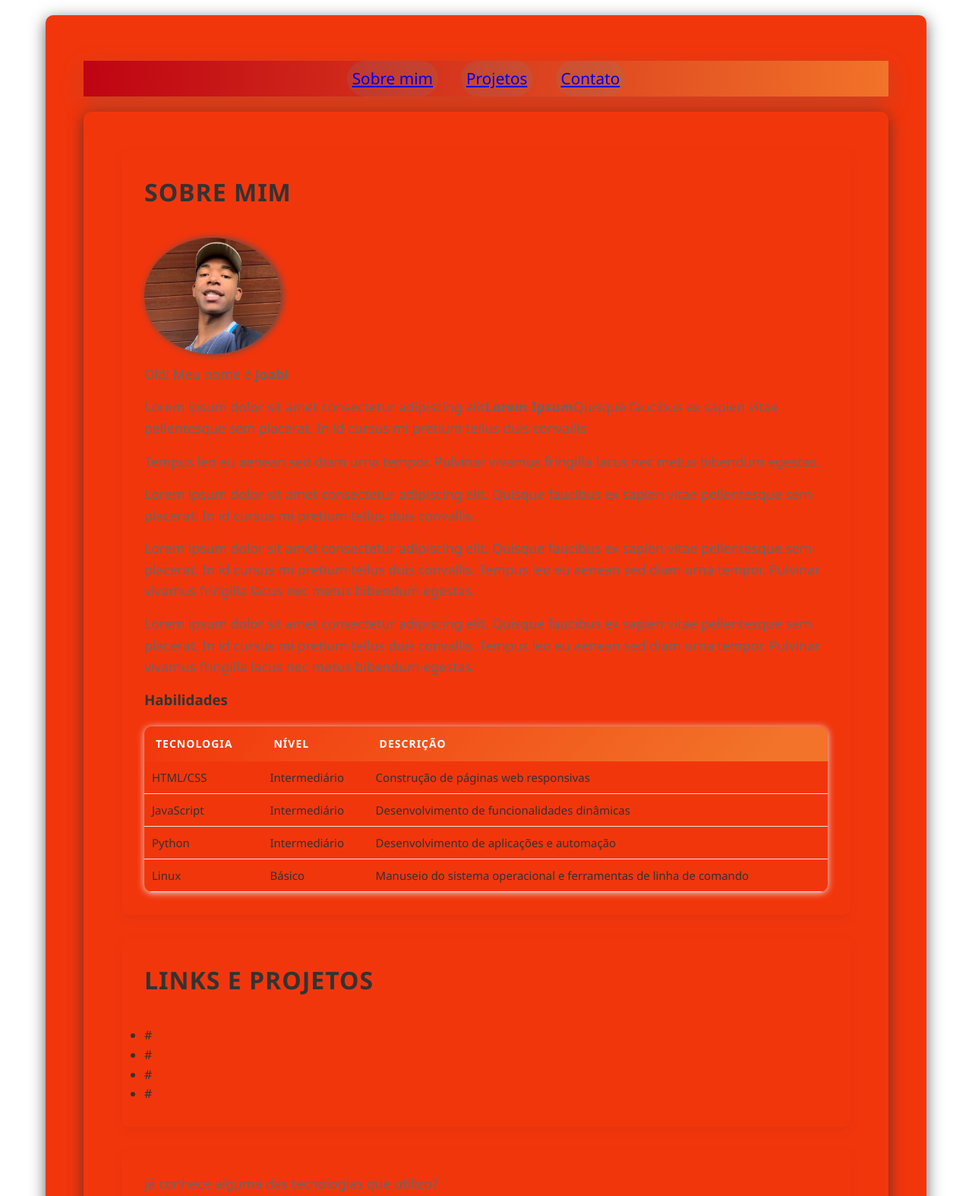
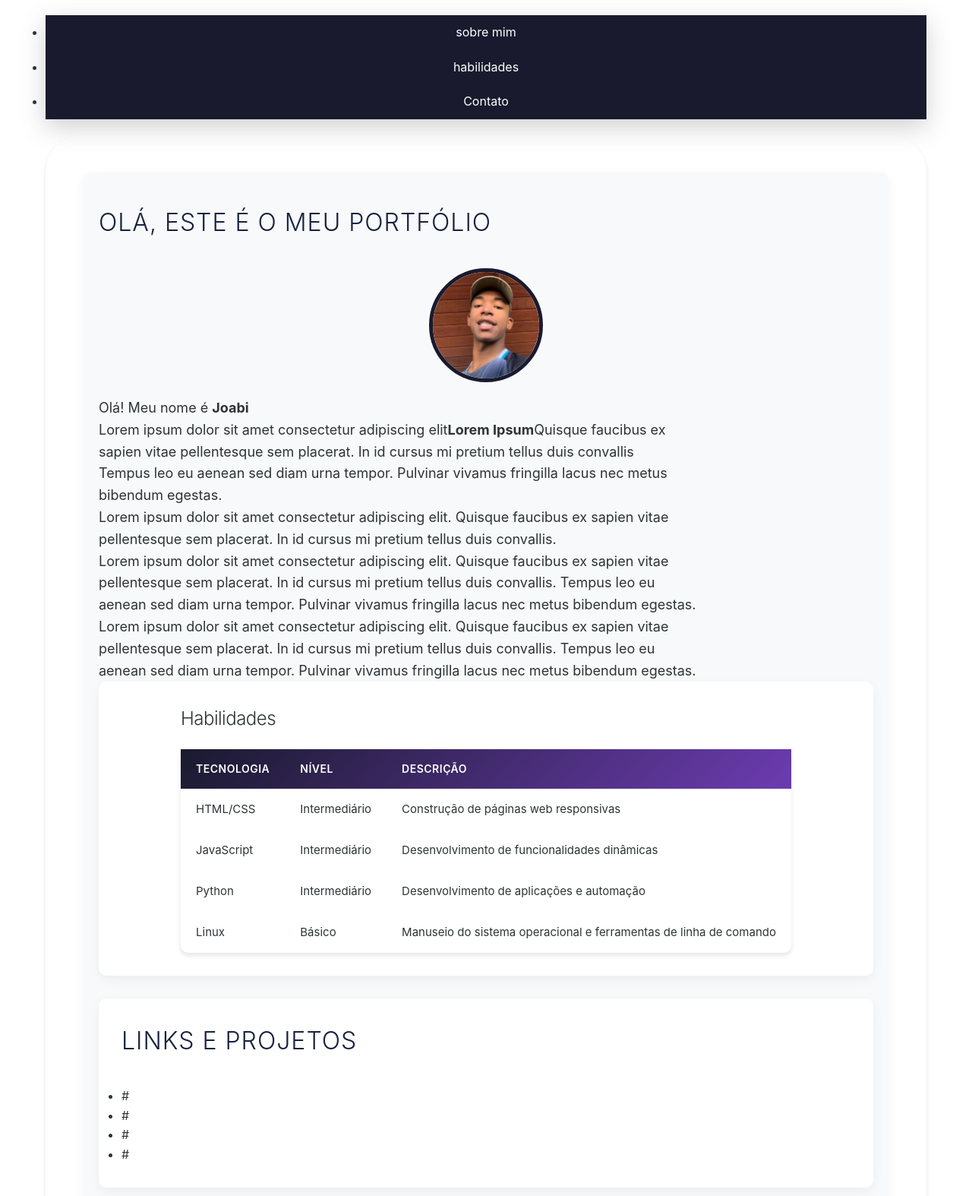
Before and after one commit to srsono/portifolio-dev, a plain HTML site: page index.html in a window 1280 px wide. Shown: the top 1574 px of the page at 76% size. Drawn offline with Linux system fonts and the light colour scheme.

Commit message:
ajustando esqueleto do projeto
esjuatando label

```diff
--- a/index.html
+++ b/index.html
@@ -6,25 +6,24 @@
     <meta name="viewport" content="width=device-width, initial-scale=1.0">
     <link rel="shortcut icon" href="favicon_io/favicon.ico" type="image/x-icon">
     <link rel="stylesheet" href="style.css">
-    <title>projeto001 SCthec</title>
+    <title>projeto portfólio</title>
 </head>
-
-<main>
 
 <body>
     <header>
-            <nav> <!--menu de navegacao-->
+        <nav class="glass-nav" id="glassnv"> <!--menu de navegacao-->
             <ul> <!--lista nao ordenada de links navegcao-->
-                    <li><a href="#sobre-mim">Sobre mim</a></li>
-                    <li><a href="#links">Projetos</a></li>
-                    <li><a href="#contatos">Contato</a></li>
+                <li><a href="#sobre-mim">sobre mim</a></li>
+                <li><a href="#habilidades">habilidades</a></li>
+                <li><a href="#contato">Contato</a></li>
             </ul>
         </nav>
     </header>
     <main>
-            <section>
-                <h2 id="sobre-mim">Sobre mim</h2>
-                <img src="imagens/perfilfoto.png" alt="Uma exposição de arte com quadros" />
+        <section class="container-principal" id="container-principal"> <!-- seção principal -->
+            <h2 id="sobre-mim">Olá, este é o meu portfólio</h2>
+            <img id="perfil-foto" src="imagens/perfilfoto.png" alt="Uma exposição de arte com quadros" />
+            <div class="container-ptincipal-overlay">
                 <article>
                     <p>Olá! Meu nome é <strong>Joabi</strong></p>
 
@@ -46,37 +45,41 @@
                         pellentesque sem placerat. In id cursus mi pretium tellus duis convallis. Tempus leo eu aenean
                         sed diam urna tempor. Pulvinar vivamus fringilla lacus nec metus bibendum egestas.</p>
                 </article>
+            </div>
 
+            <section class="habilidades" id="habilidades"> <!-- seção de habilidades -->
                 <aside>
-                    <h3 id="habilidades">Habilidades</h3>
+                    <h3>Habilidades</h3>
                     <table class="tabela-habilidades">
                         <thead>
                             <tr>
-                                <th>Tecnologia</th>
-                                <th>Nível</th>
-                                <th>Descrição</th>
+                                <th data-label="Tecnologia">Tecnologia</th>
+                                <th data-label="Nível">Nível</th>
+                                <th data-label="Descrição">Descrição</th>
                             </tr>
                         </thead>
                         <tbody>
                             <tr>
-                                <td>HTML/CSS</td>
-                                <td>Intermediário</td>
-                                <td>Construção de páginas web responsivas</td>
+                                <td data-label="Tecnologia">HTML/CSS</td>
+                                <td data-label="Nível">Intermediário</td>
+                                <td data-label="Descrição">Construção de páginas web responsivas</td>
                             </tr>
                             <tr>
-                                <td>JavaScript</td>
-                                <td>Intermediário</td>
-                                <td>Desenvolvimento de funcionalidades dinâmicas</td>
+                                <td data-label="Tecnologia">JavaScript</td>
+                                <td data-label="Nível">Intermediário</td>
+                                <td data-label="Descrição">Desenvolvimento de funcionalidades dinâmicas</td>
                             </tr>
                             <tr>
-                                <td>Python</td>
-                                <td>Intermediário</td>
-                                <td>Desenvolvimento de aplicações e automação</td>
+                                <td data-label="Tecnologia">Python</td>
+                                <td data-label="Nível">Intermediário</td>
+                                <td data-label="Descrição">Desenvolvimento de aplicações e automação</td>
                             </tr>
                             <tr>
-                                <td>Linux</td>
-                                <td>Básico</td>
-                                <td>Manuseio do sistema operacional e ferramentas de linha de comando</td>
+                                <td data-label="Tecnologia">Linux</td>
+                                <td data-label="Nível">Básico</td>
+                                <td data-label="Descrição">Manuseio do sistema operacional e ferramentas de linha de
+                                    comando
+                                </td>
                             </tr>
                         </tbody>
                     </table>
@@ -101,11 +104,26 @@
                 <p> já conhece alguma das tecnologias que utilizo?</p>
                 <p><a href="quiz.html">Faça o quiz de conhecimento</a></p>
             </section>
-            <footer> <!-- rodapé com contatos e sugestão de ideias -->
+
+        </section>
 
         <section>
 
-                    <h3 id="contatos">contatos</h3>
+            <h2 id="links">Projetos</h2>
+            <ul>
+                <li><a href="#">Projeto 1</a></li>
+                <li><a href="#">Projeto 2</a></li>
+                <li><a href="#">Projeto 3</a></li>
+            </ul>
+
+        </section>
+
+    </main>
+
+    <footer> <!-- rodapé com contatos e sugestão de ideias -->
+        <section class="container-footer" id="container">
+
+            <h3 id="contato">contato</h3>
 
             <p>tem um projeto em mente, você pode me enviar um email ou ligar para meu número profissional.</p>
 
@@ -117,25 +135,24 @@
             <p>tem alguma sugestão? deixe seu feedback. Ajudeme a melhorar sua experiência!</p>
 
             <form action="" method="post">
-                        <label for="mensagem">Mensagem:</label>
+                <label for="mensagem">📱Mensagem:</label>
                 <textarea id="mensagem" name="mensagem" cols="30" rows="8" required></textarea>
 
                 <label for="nome">Nome:</label>
                 <input type="text" id="nome" name="nome" required>
 
-                        <label for="email">Email:</label>
+                <label for="email">📧Email:</label>
                 <input type="email" id="email" name="email" required>
 
-                        <button type="submit">Enviar</button>
+                <button type="submit" id="enviar">Enviar</button>
                 <p>&copy; todos os direitos reservados</p>
             </form>
 
         </section>
-        </main>
+
 
     </footer>
+
 </body>
-</main>
-
 
 </html>
--- a/style.css
+++ b/style.css
@@ -1,41 +1,37 @@
 
 
-*{
+* {
     margin: 0;
     padding: 0;
     box-sizing: border-box;
 }
 
 :root{
-    /* === CORES PRINCIPAIS === */
-    --cor-primaria:#BF0413 ;
-    --cor-primaria-escura: #A60303;
-    --cor-primaria-clara: #F27329;
-    --cor-primaria-clara-2: #F24F13;
-    --cor-primaria-clara-3: #F2360C;
+       /* CORES PRINCIPAIS */
+    --cor-primaria: #1a1a2e;         /* Fundo escuro */
+    --cor-secundaria: #16213e;        /* Azul escuro */
+    --cor-destaque: #e94560;          /* Vermelho para destaque */
+    --cor-roxo: #6c3cb0;              /* Roxo */
 
-       /* === CORES NEUTRAS === */
-    --cor-fundo: #f0f2f5;          /* Fundo da página */
-    --cor-branca: #ffffff;         /* Branco puro */
-    --cor-cinza-claro: #f8f9fa;    /* Cinza bem claro */
-    --cor-cinza-medio: #e2e3e3;    /* Cinza médio */
-    --cor-cinza-escuro: #495057;   /* Cinza escuro */
-    --cor-texto: #333333;          /* Cor do texto principal */
-    --cor-texto-claro: #666666;    /* Cor do texto secundário */
+    /* CORES DE FUNDO */
+    --cor-fundo: #f8f9fa;             /* Fundo claro */
+    --cor-fundo-escuro: #1a1a2e;      /* Fundo escuro */
 
-    /* === CORES DE SOMBRA === */
-    --sombra-padrao: 0 5px 20px rgba(48, 47, 47, 0.742);
-    --sombra-forte: 0 10px 30px rgba(10, 10, 10, 0.916);
-    --sombra-hover: 0 4px 15px rgba(102, 126, 234, 0.3);
+    /* CORES DE TEXTO */
+    --cor-texto: #2d3436;             /* Texto principal */
+    --cor-texto-claro: #636e72;       /* Texto secundário */
+    --cor-branca: #ffffff;            /* Branco */
 
-    /* === CORES DE GRADIENTE === */
-    --gradiente-primario: linear-gradient(135deg, var(--cor-primaria) 0%, var(--cor-primaria-clara) 100%);
-    --gradiente-hover: linear-gradient(135deg, var(--cor-primaria-escura) 0%, var(--cor-branca) 100%);
-    --gradiente-tabela: linear-gradient(135deg, var(--cor-primaria-clara-3) 0%, var(--cor-primaria-clara) 90%);
+    /* SOMBRAS */
+    --sombra-padrao: 0 4px 6px rgba(0,0,0,0.1);
+    --sombra-forte: 0 10px 30px rgba(0,0,0,0.2);
+
+    /* GRADIENTES */
+    --gradiente-primario: linear-gradient(135deg, #1a1a2e, #6c3cb0);
 }
 
 body{
-    font-family:'Segoe UI', Tahoma, Geneva, Verdana, sans-serif;
+    font-family:'Inter', -apple-system, BlinkMacSystemFont, 'Segoe UI', sans-serif;
     background-color: var(--cor-branca);
     color: var(--cor-texto);
     line-height: 1.6;
@@ -45,7 +41,7 @@ body{
 }
 
 header{
-    background: linear-gradient(to right, var(--cor-primaria), var(--cor-primaria-clara));
+    background-color:  var(--cor-primaria);
     text-align: center;
     margin-bottom: 20px;
     text-align: center;
@@ -54,100 +50,150 @@ header{
 
 main{
     padding: 50px;
-    background-color: var(--cor-primaria-clara-3);
-    border-radius: 10px;
+    border-radius: 50px;
     box-shadow: var(--sombra-padrao);
 }
 
-nav ul{
-    list-style: none;
-    display: flex;
-    justify-content: center;
-    gap: 30px;
-    margin-top: 10px;
+h1, h2, h3 {
+    font-weight: 300;
+    letter-spacing: -0.5px;
 }
 
-nav ul li {
-    display: inline-block;
-    font-size: 1.3em;
-    font-weight: 300;
-    padding: 7px 7px;
-    border-radius: 25px;
-    transition: background-color 0.3s ease, color 0.3s ease;
-    background: rgba(131, 127, 127, 0.193);
-    cursor: pointer;
+h1{
+    font-size: 2.5em;
+    margin-bottom: 20px;
 }
 
-nav ul li:hover {
-    background: var(--gradiente-hover);
-    color: var(--branco);
+h2{
+    font-size: 32px;
+    margin-bottom: 15px;
 }
+
+h3{
+    font-size: 24px;
+    margin-bottom: 10px;
+}
+
+p{
+    color: var(--cor-texto);
+    font-size: 18px;
+    max-width: 800px;
+}
+
+.container-principal{
+    max-width: 1200px;
+    margin: 0 auto;
+    padding: 40px 20px;
+    background-color: var(--cor-fundo);
+}
+
+.container-principal-overlay{
+    max-width: 1200px;
+    margin: 0 auto;
+    padding: 40px 20px;
+    background-color: var(--cor-secundaria);
+    color: var(--cor-branca);
+}
+
+.container-footer{
+    max-width: 1200px;
+    margin: 0 auto;
+    padding: 40px;
+}
+
+a {
+    text-decoration: none;
+    color: var(--cor-branca);
+    padding: 10px 15px;
+    display: block;
+    transition: background-color 0.1s ease, color 0.1s ease;
+}
+
+
+.container h1{
+    font-size: 2.5em;
+    margin-bottom: 20px;
+    color: var(--cor-primaria);
+    text-align: center;
+}
+
 section{
     margin-bottom: 30px;
     padding: 30px;
-    background-color: var(--branco);
+    background-color: var(--cor-branca);
     border-radius: 10px;
     box-shadow: 0 5px 15px rgba(0, 0, 0, 0.05);
 }
 
 section h2{
-    color: var(--secondary-color);
+    color: var(--cor-secundaria);
     margin-bottom: 15px;
     padding-bottom: 20px;
-    border-bottom: 3px solid var(--primary-color);
     font-size: 2em;
     text-transform: uppercase;
     letter-spacing: 1px;
 }
 
-section p{
-    font-size: 1.1em;
-    margin-bottom: 15px;
-    color: var(--cor-texto-claro);
+section img{
+    width:  150px;
+    height: 150px;
+    border-radius: 50%;
+    object-fit: cover;
+    border: 5px solid var(--cor-primaria);
+    box-shadow:
+     - 3px 3px 10px rgba(0,0,0,0.15),
+     - 8px 8px 25px rgba(0,0,0,0.08);
+     display: block;
+     margin: 0 auto 20px;
+     transition: all 0.4s ease;
 }
 
-section img{
-    max-width: 100%;
-    width: 20%;
-    height: auto;
-    border-radius: 50%;
-    box-shadow: 2px 0px 10px var(--cor-cinza-escuro);
-    margin-bottom: 5px;
+section img:hover{
+    transform: scale(1.05);
+    box-shadow:
+    - 5px 5px 20px rgba(108, 60, 176, 0.3),
+    - 10px 10px 40px rgba(108, 60, 176, 0.15);
 }
 
 .tabela-habilidades{
     width: 100%;
     border-collapse: collapse;
     margin-top: 20px;
-    font-family: 'Segoe UI', Tahoma, Geneva, Verdana, sans-serif;
-    box-shadow: var(--cor-cinza-medio) 0px 1px 10px;
+    font-family: 'Inter', -apple-system, BlinkMacSystemFont, 'Segoe UI', sans-serif;
+    box-shadow: var(--sombra-padrao);
     border-radius: 10px;
-    overflow: hidden;
+    overflow-x: hidden;
 }
 
 .tabela-habilidades thead{
-   background: var(--gradiente-tabela);
+   background: var(--gradiente-primario);
    color: var(--cor-branca);
 }
 
 .tabela-habilidades th {
-    padding: 12px 15px;
+    padding: 15px 20px;
     text-align: left;
-    font-weight: bold;
+    font-weight: 600;
     text-transform: uppercase;
-    letter-spacing: 1px;
+    letter-spacing: 0.5px;
     font-size: 14px;
 }
 
 .tabela-habilidades td {
-    padding: 9px 10px;
+    padding: 15px 20px;
     border-bottom: 1px solid var(--cor-cinza-medio);
     font-size: 15px;
-    transition: background-color 0.3s ease;
+    transition: all 0.3s ease;
 }
 
 .tabela-habilidades tbody tr:hover {
     background-color: var(--cor-cinza-medio);
     transform:scale(1.01);
-    transition: all 0.3s ease;
 }
+
+.habilidades{
+    display: flex;
+    flex-wrap: wrap;
+    gap: 20px;
+    justify-content: center;
+}
```
Also changed, not shown: paletas de cores  prontas.jpeg (added). Lines whose indentation alone changed are shown as unchanged.
